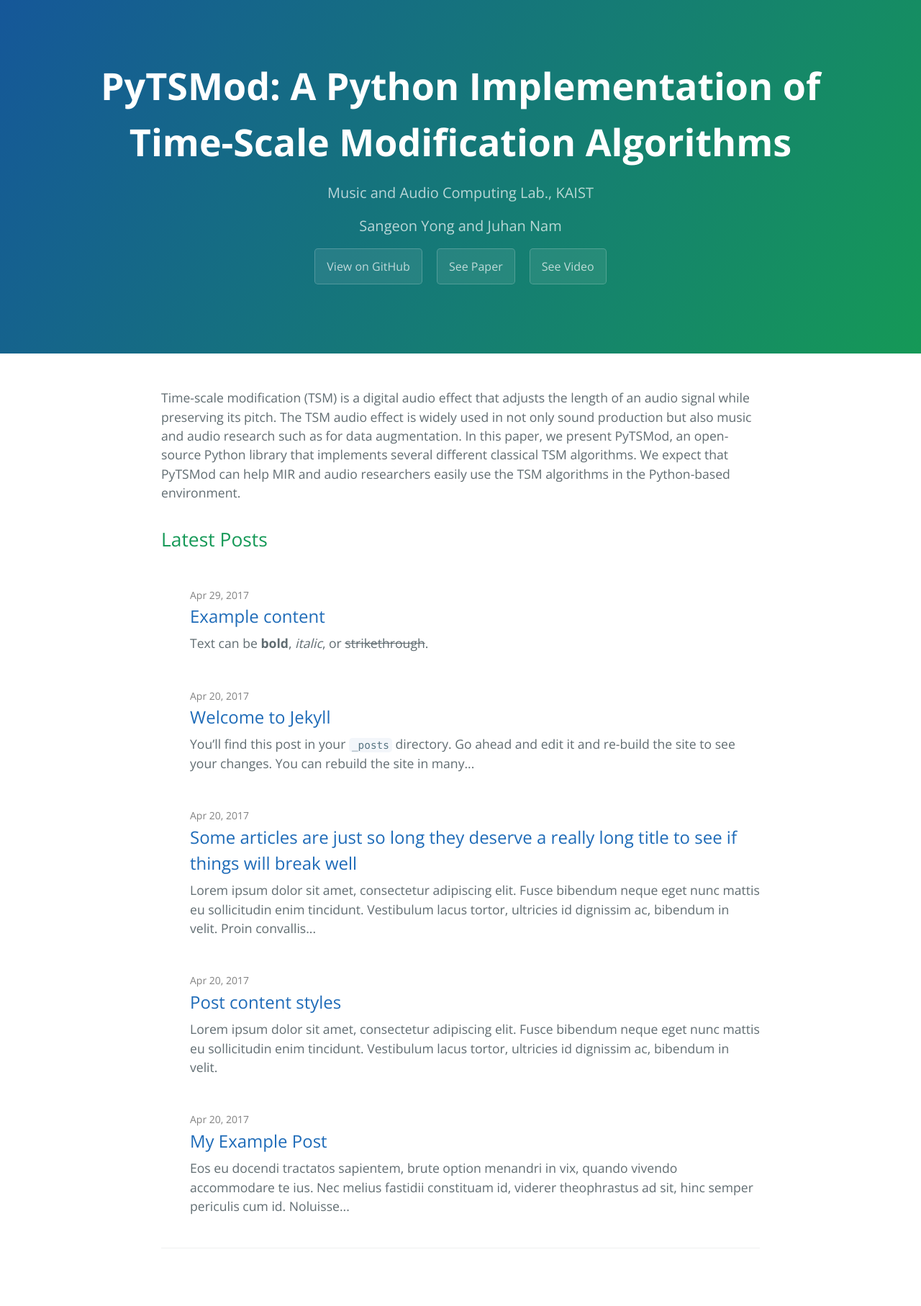
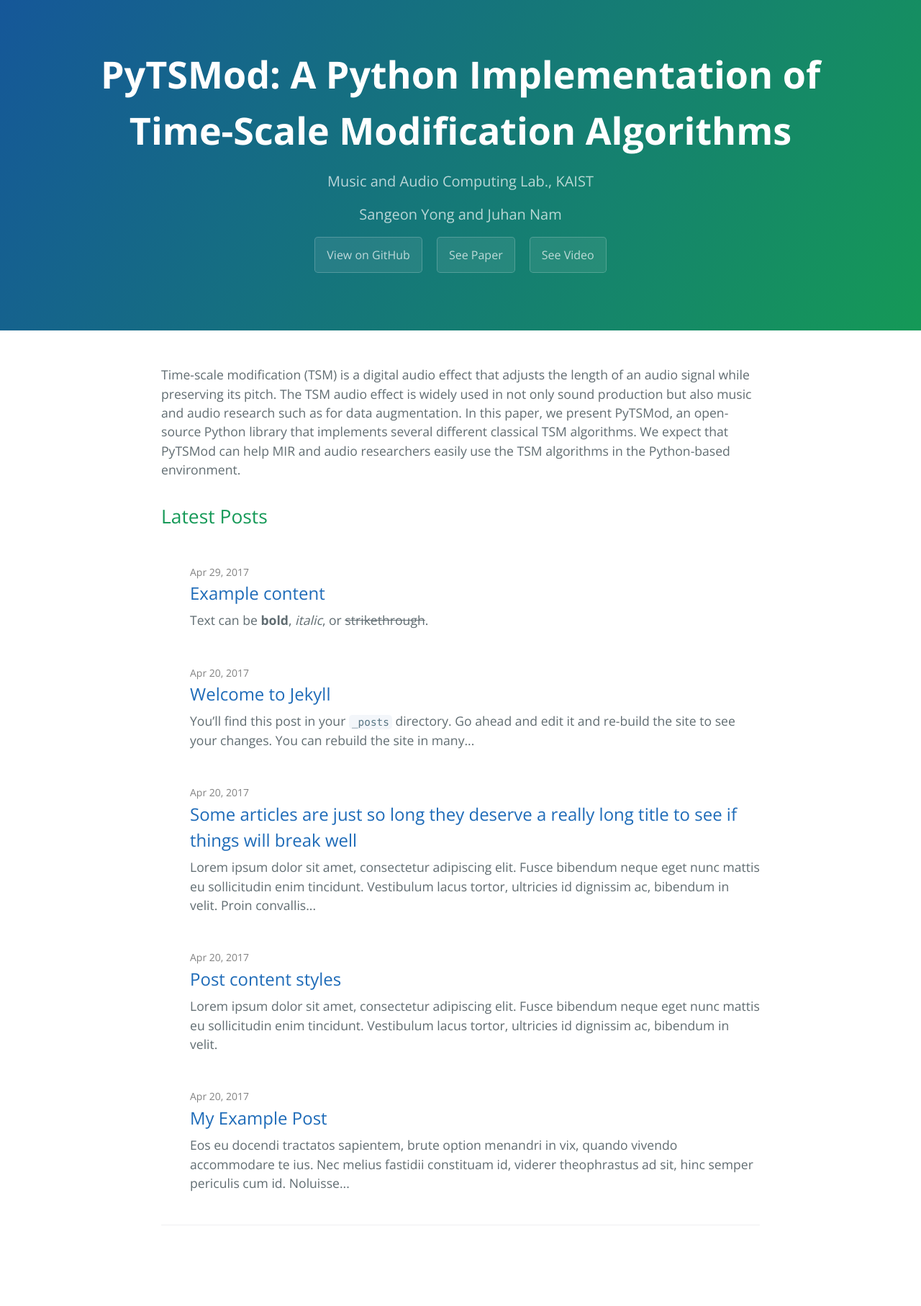
Before and after one commit to seyong92/PyTSMod-ISMIR2020LBD, a Jekyll site: the page built from index.md, in a window 1280 px wide. Shown: the whole page at 72% size. Built offline with Jekyll 4.4.1, drawn with Linux system fonts in a browser that asks for light colours; the repository's description, which GitHub fills in, is left out; after the commit the page ends 1782 px from its top, so only the background shows below that.

Commit message:
reduce padding of header

```diff
--- a/_sass/jekyll-theme-cayman-blog.scss
+++ b/_sass/jekyll-theme-cayman-blog.scss
@@ -113,11 +113,11 @@
   background-image: linear-gradient(120deg, $header-bg-color-secondary, $header-bg-color);
 
   @include large {
-    padding: 5rem 6rem;
+    padding: 4rem 5rem;
   }
 
   @include medium {
-    padding: 3rem 4rem;
+    padding: 2rem 3rem;
   }
 
   @include small {
```
